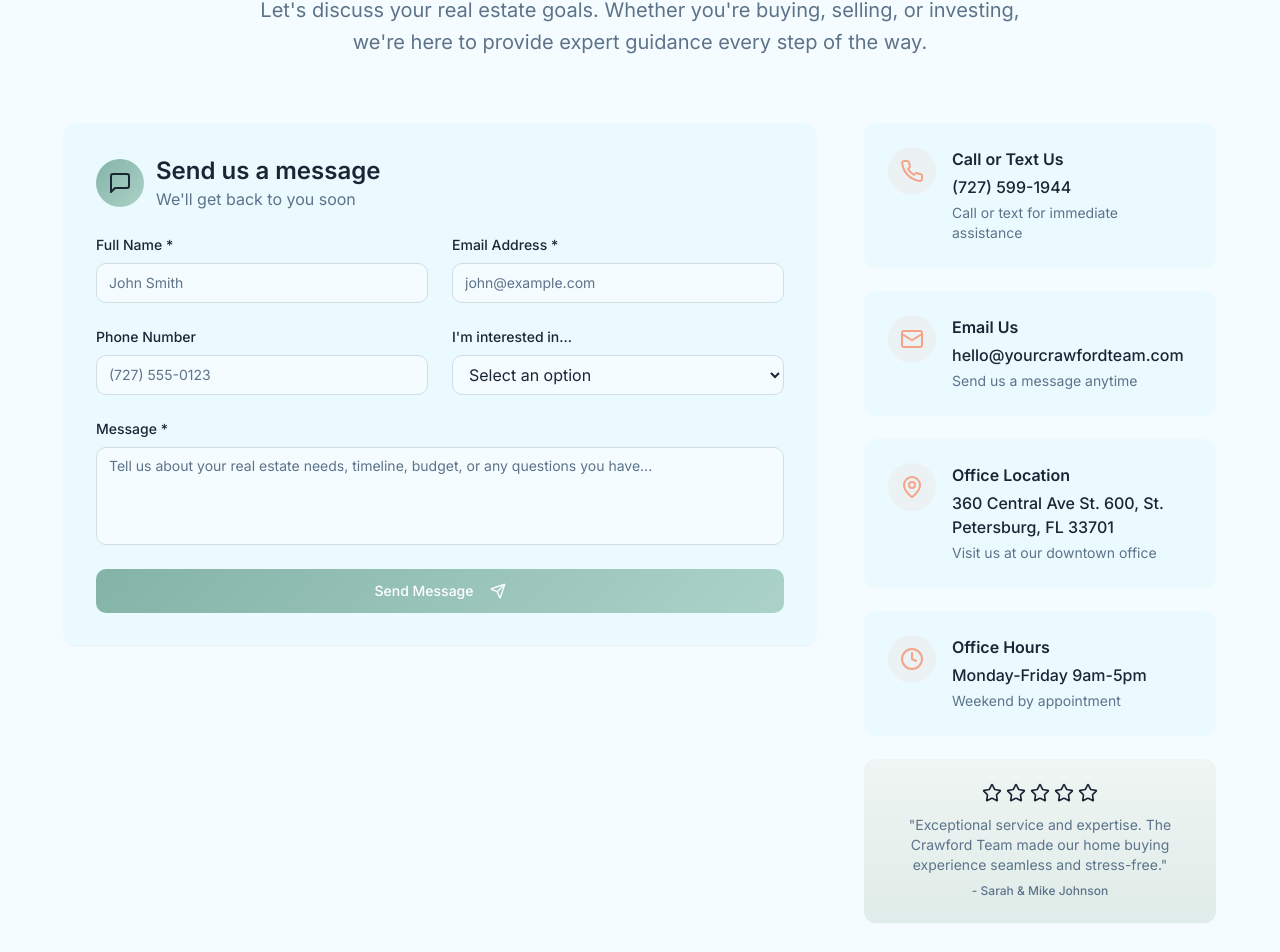
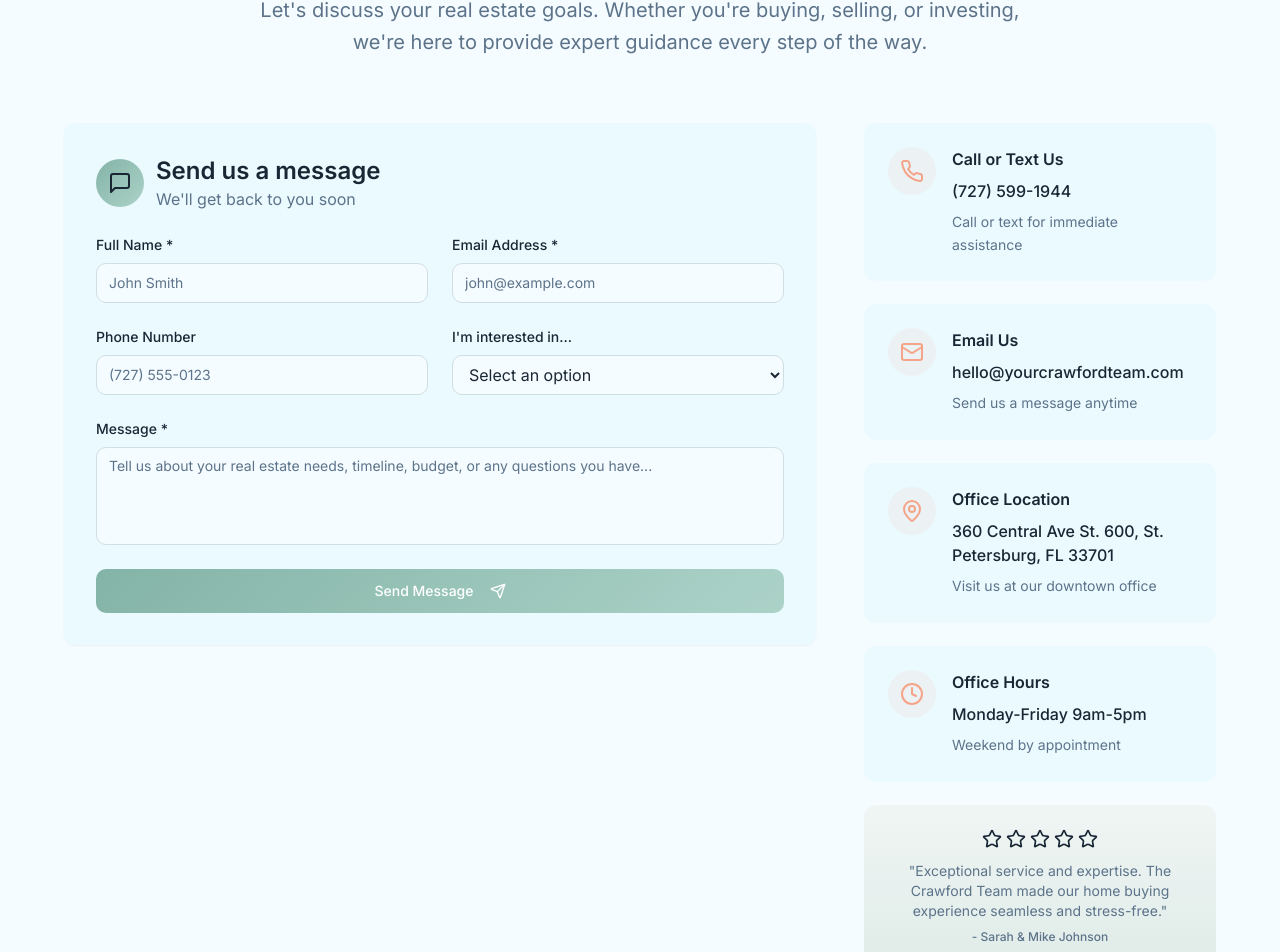
Before and after one commit to cyberdreadx/crawford-revamp-project, a React (Vite) app: page / in a window 1280 px wide. Shown: the part 8049-9001 px from the top of the page. Built offline with nearby package versions, Linux system fonts and the light colour scheme; no server answers; the database is empty; a web font is replaced by a local one.

Commit message:
Refine Contact Section Layout

```diff
--- a/src/components/Contact.tsx
+++ b/src/components/Contact.tsx
@@ -280,21 +280,30 @@ const Contact = () => {
                          <div className="p-3 bg-accent/10 rounded-full flex-shrink-0">
                            <Icon className="w-6 h-6 text-accent" />
                          </div>
-                        <div>
-                          <h4 className="font-semibold text-foreground mb-1">
+                         <div className="flex-1 min-w-0">
+                           <h4 className="font-semibold text-foreground mb-2">
                              {info.title}
                            </h4>
                            {info.href.startsWith('tel:') || info.href.startsWith('mailto:') ? (
                              <a
                                href={info.href}
-                              className="text-foreground hover:text-accent transition-colors font-medium"
+                               className="text-foreground hover:text-accent transition-colors font-medium block break-all"
+                             >
+                               {info.value}
+                             </a>
+                           ) : info.href.startsWith('https://maps') ? (
+                             <a
+                               href={info.href}
+                               target="_blank"
+                               rel="noopener noreferrer"
+                               className="text-foreground hover:text-accent transition-colors font-medium block"
                              >
                                {info.value}
                              </a>
                            ) : (
                              <p className="text-foreground font-medium">{info.value}</p>
                            )}
-                          <p className="text-sm text-muted-foreground mt-1">
+                           <p className="text-sm text-muted-foreground mt-2 leading-relaxed">
                              {info.description}
                            </p>
                          </div>
```
Lines whose indentation alone changed are shown as unchanged.
